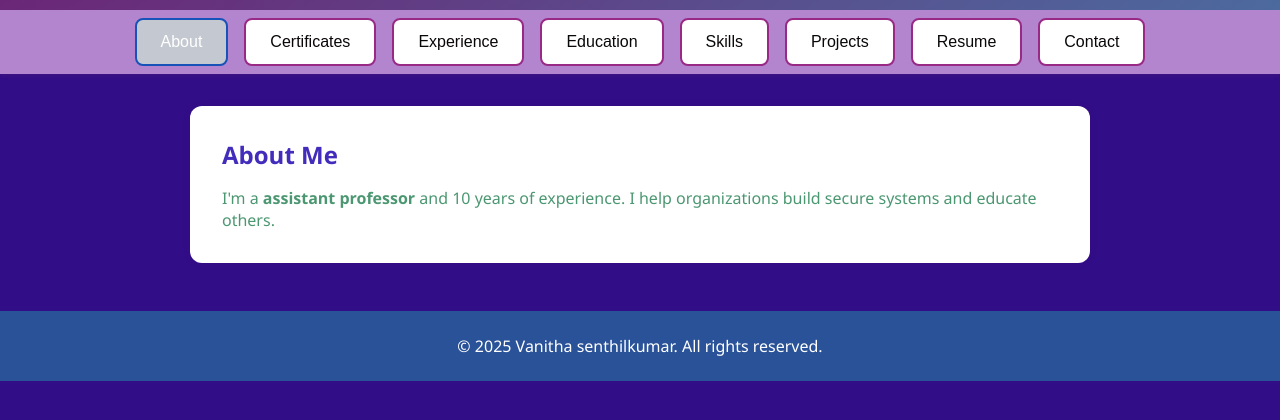
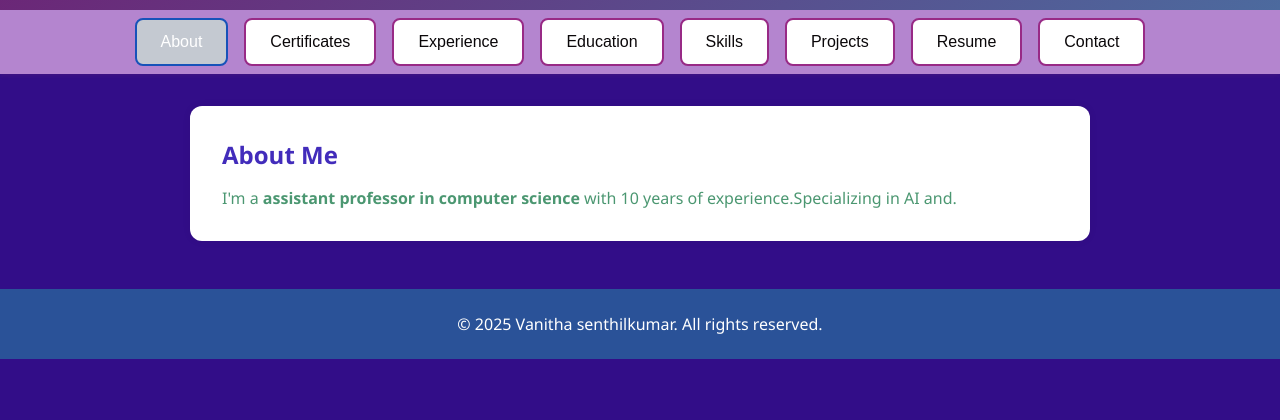
Before and after one commit to Vanitha-viji/alter-vanitha, a plain HTML site: page index.html in a window 1280 px wide. Shown: the part 174-594 px from the top of the page. Drawn offline with Linux system fonts and the light colour scheme.

Commit message:
Update index.html

```diff
--- a/index.html
+++ b/index.html
@@ -221,7 +221,7 @@
 
 <section id="about" class="active">
   <h2>About Me</h2>
-  <p>I'm a <b>assistant professor</b> and  10 years of experience. I help organizations build secure systems and educate others.</p>
+  <p>I'm a <b>assistant professor in computer science </b> with  10 years of experience.Specializing in AI and.</p>
 </section>
 
 <section id="education">
```
